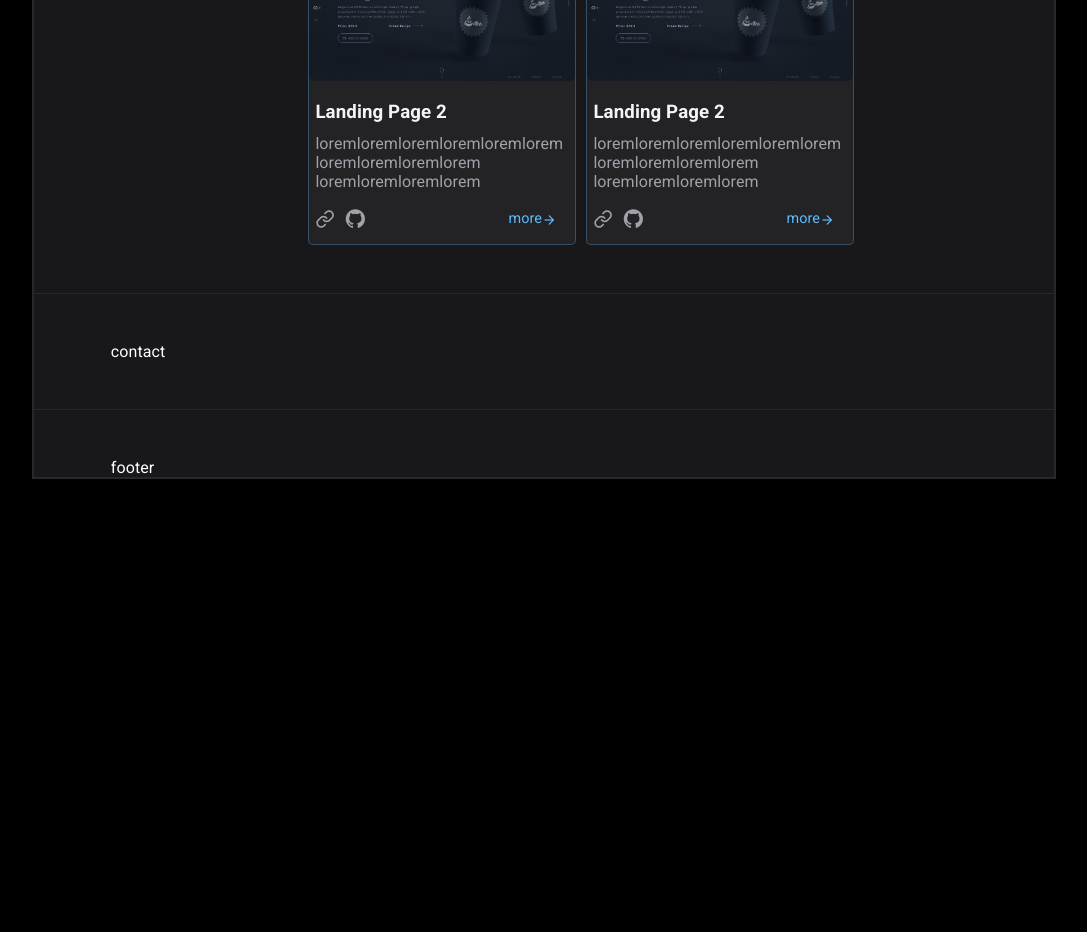
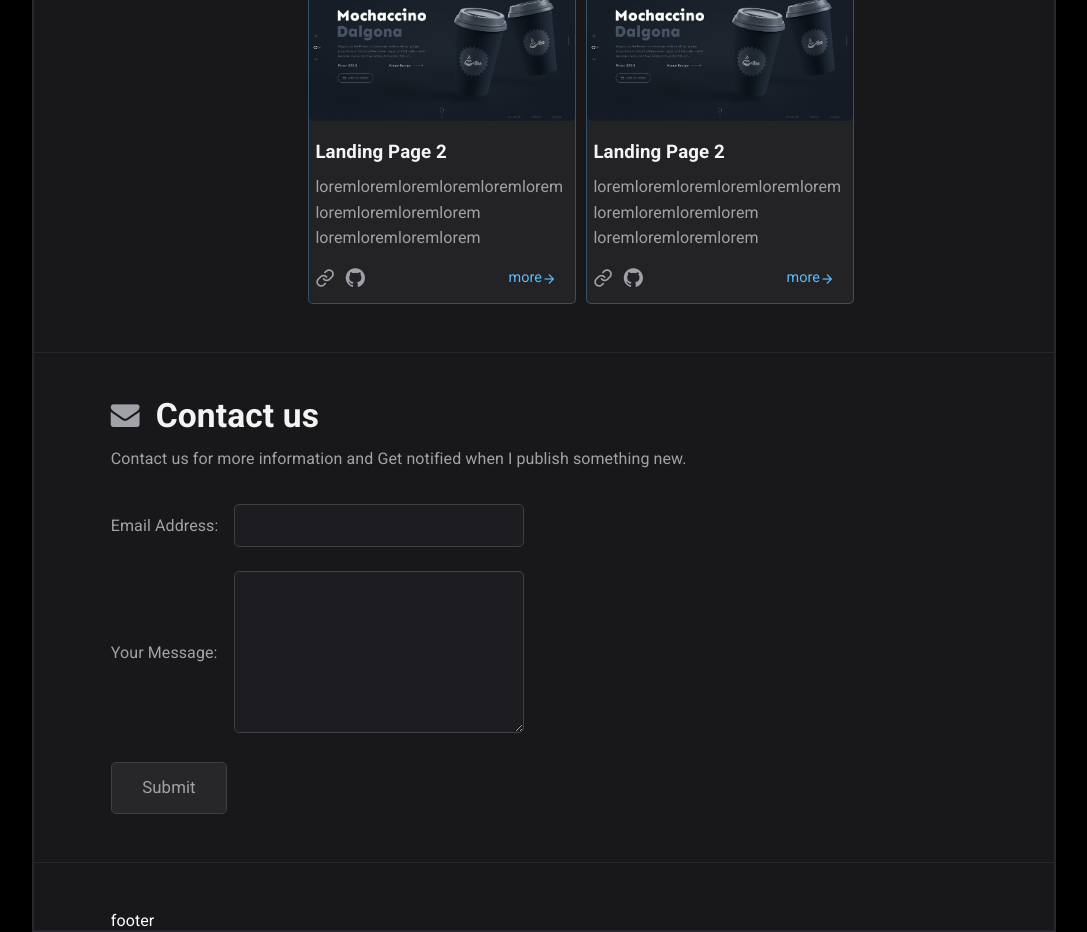
Before and after one commit to AbdulrahmanElkashef/New-folder--7-, a React (Vite) app in the folder myportfolio/: page / in a window 1280 px wide. Shown: the part 1320-2252 px from the top of the page, without its empty margins (96-1183 px from the left). Before the commit the page ends 1799 px from the top, so only its background shows below. Built offline with nearby package versions, Linux system fonts and the light colour scheme.

Commit message:
finish content section

```diff
--- a/myportfolio/src/components/3-Main/main.css
+++ b/myportfolio/src/components/3-Main/main.css
@@ -4,6 +4,7 @@
     =========================================
     1- Lift Section
     2- Right Section (animation)
+    3-Responsive Desgin (Media qyery)
 
 */
 
@@ -49,7 +50,7 @@ main section.lift-section.flex button.active {
 
 
 /* =========================================
-     1- Right Section ==> ProjectsCard
+     2- Right Section ==> ProjectsCard
 =========================================== */
 main section.right-section.flex{
     flex-wrap: wrap;
@@ -66,6 +67,7 @@ main section.right-section.flex{
         rgba(255, 255, 255, 0.05)
 
     );
+    overflow: hidden;
 }
 
 .card:hover {
@@ -116,7 +118,9 @@ main section.right-section.flex{
     margin-right: 12px;
 }
 
-
+/* =========================================
+     3-Responsive Desgin (Media qyery)
+========================================= */
 
 @media (max-width: 600px) {
     .card {
--- a/myportfolio/src/components/4-Contact/contact.css
+++ b/myportfolio/src/components/4-Contact/contact.css
@@ -0,0 +1,133 @@
+/* =========================================
+    Table of content
+
+    =========================================
+    1- Lift Section
+    2- Right Section (animation)
+    3-Responsive Desgin (Media qyery)
+
+    */
+
+    /* =========================================
+       1- Lift Section
+        label and form message
+    ========================================= */
+    section.content-us .icon-envelope{
+        color: var(--subtitle);
+        margin-right: 1rem;
+        font-size: 1.8rem;
+    }
+
+    section.content-us .title{
+        font-size: 2.1rem;
+        color: var(--title);
+        margin-bottom: 1rem;
+    }
+
+    section.content-us, p{
+        color: var(--subtitle);
+        margin-bottom: 2rem;
+        line-height: 1.6rem;
+    }
+
+    section.content-us label {
+        color: var(--subtitle);
+    }
+
+    section.content-us #email, section.content-us #message {
+        all: unset;
+        background-color: rgba(63, 63, 70, 0.15);
+        border: 1px solid rgb(63, 63, 70);
+        width: 16rem;
+        padding: 0.5rem 1rem;
+        margin-left: 1rem;
+        border-radius: 5px;
+        transition: 0.3s;
+        font-size: 1.1rem;
+    }
+
+    section.content-us #email:focus,
+     section.content-us #message:focus {
+        border: 1px solid rgb(45, 212, 191);
+    }
+
+    section.content-us #email:hover,
+     section.content-us #message:hover {
+        border: 1px solid rgb(45, 212, 191);
+    }
+
+    section.content-us #message {
+        min-height: 9rem;
+        resize: vertical;
+    }
+
+    section.content-us .submit {
+        background-color: var(--bgheader);
+        padding: 0.75rem 1.9rem;
+        text-align: center;
+        font-size: 1.05rem;
+        text-transform: capitalize;
+        border-radius: 5px;
+        transition: 0.3s;
+        margin-top: 1.8rem;
+        border: 1px solid rgb(63, 63, 70);
+    }
+
+    section.content-us .submit:hover {
+        scale: 0.97;
+    }
+
+     /* =========================================
+            2- Right Section (animation)
+    ========================================= */
+
+
+
+
+
+
+
+
+
+
+
+
+
+
+
+
+
+
+     /* =========================================
+            3-Responsive Desgin (Media qyery)
+    ========================================= */
+
+    @media (max-width: 600px) {
+
+        section.content-us
+        .animation {display: none;}
+
+        section.content-us form {
+            display: flex;
+            flex-direction: column;
+            width: 85%;
+        }
+
+        section.content-us form div.flex{
+            flex-direction: column;
+            align-items: start;
+        }
+
+         section.content-us #email,
+          section.content-us #message {
+            width: 100%;
+            margin-left: 0;
+            padding: 0.7rem 0;
+            margin-top: 1rem;
+          }
+
+        section.content-us .submit {
+            width: 30%;
+            align-self: center;
+        }
+    }
--- a/myportfolio/src/components/4-Contact/contact.jsx
+++ b/myportfolio/src/components/4-Contact/contact.jsx
@@ -1,10 +1,36 @@
-import React from 'react'
-import './contact.css'
- function Contact() {
+import React from "react";
+import "./contact.css";
+function Contact() {
   return (
-    <div>
-      contact
-    </div>
-  )
+    <section className="content-us">
+      <h1 className="title">
+        <span className="icon-envelope"></span>
+        Contact us
+      </h1>
+      <p>
+        Contact us for more information and Get notified when I publish
+        something new.
+      </p>
+
+      <div className="flex ">
+        <form>
+          <div className="flex">
+            <label htmlFor="email">Email Address:</label>
+            <input required type="email" name="" id="email"></input>
+          </div>
+
+
+          <div className="flex" style={{marginTop: "24px"}}>
+            <label htmlFor="message">Your Message:</label>
+            <textarea required name="" id="message"></textarea>
+          </div>
+
+          <button className="submit">Submit</button>
+        </form>
+      </div>
+
+      <div className="animation"></div>
+    </section>
+  );
 }
 export default Contact;
```
